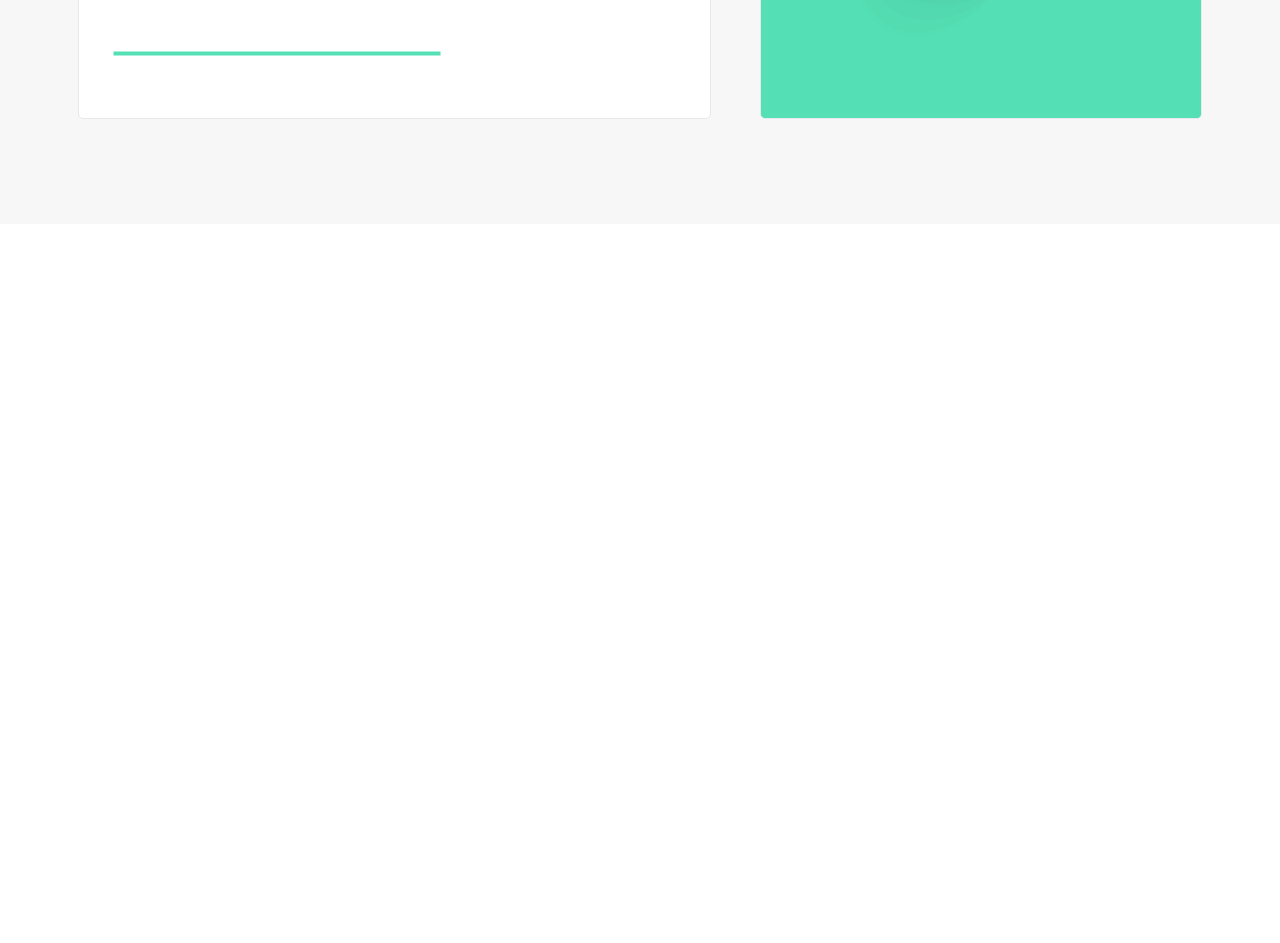
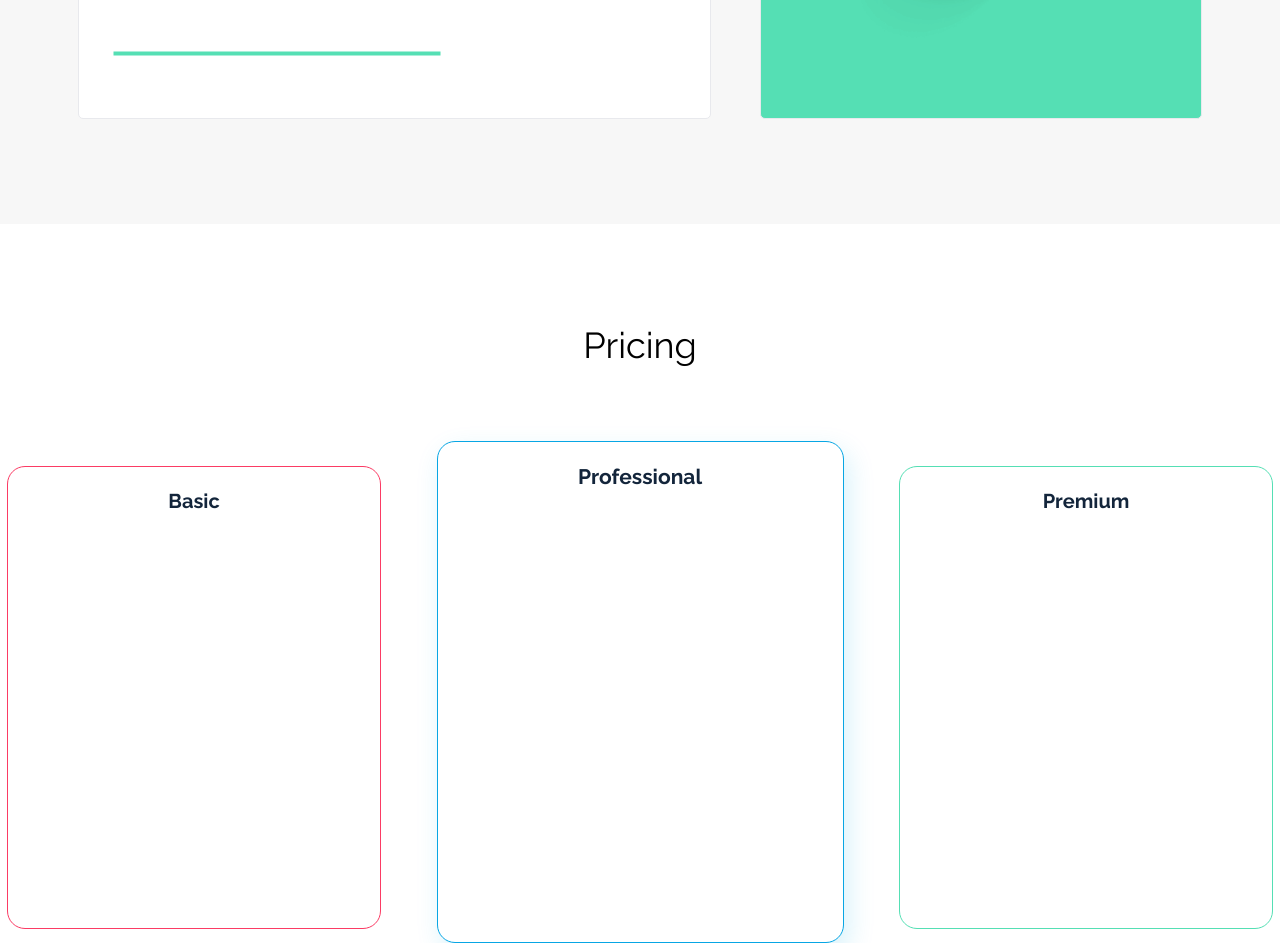
Before and after one commit to LalaSimon/BestShop, a plain HTML site: page index.html in a window 1280 px wide. Shown: the part 2505-3448 px from the top of the page. Before the commit the page ends 2729 px from the top, so only its background shows below. Drawn offline with nearby package versions, Linux system fonts and the light colour scheme.

Commit message:
4 1/2 done

```diff
--- a/css/style.css
+++ b/css/style.css
@@ -436,3 +436,79 @@ a:hover {
     width: 4px;
     transform: rotate(90deg);
 }
+
+/* pricing */
+
+.pricing--container {
+    width: 1266px;
+    margin: 0 auto;
+}
+.pricing--title {
+    text-align: center;
+    font: normal normal normal 36px/42px Raleway;
+    letter-spacing: 0px;
+    opacity: 1;
+    color: var(--color-black);
+    font-size: 36px;
+    margin-top: 100px;
+}
+.pricing--boxes--wrapper {
+    display: flex;
+    margin-top: 50px;
+    justify-content: space-between;
+}
+.pricing--boxes--basic {
+    background: #ffffff 0% 0% no-repeat padding-box;
+    border: 1px solid var(--color-redish);
+    border-radius: 18px;
+    opacity: 1;
+    width: 372px;
+    height: 461px;
+    margin-top: 50px;
+}
+.pricing--boxes--basic-title {
+    text-align: center;
+    font: normal normal bold 20px/1px Raleway;
+    letter-spacing: 0px;
+    color: #13253b;
+    opacity: 1;
+    margin-top: 34px;
+    font-size: 20px;
+}
+.pricing--boxes--professional {
+    background: #ffffff 0% 0% no-repeat padding-box;
+    border: 1px solid var(--color-primary);
+    border-radius: 18px;
+    opacity: 1;
+    width: 405px;
+    height: 500px;
+    box-shadow: 5px 10px 27px #07ace629;
+    margin-top: 25px;
+}
+.pricing--boxes--professional-title {
+    text-align: center;
+    font: normal normal bold 20px/1px Raleway;
+    letter-spacing: 0px;
+    color: #13253b;
+    opacity: 1;
+    margin-top: 34px;
+    font-size: 21px;
+}
+.pricing--boxes--premium {
+    background: #ffffff 0% 0% no-repeat padding-box;
+    border: 1px solid var(--color-green);
+    border-radius: 18px;
+    opacity: 1;
+    width: 372px;
+    height: 461px;
+    margin-top: 50px;
+}
+.pricing--boxes--premium-title {
+    text-align: center;
+    font: normal normal bold 20px/1px Raleway;
+    letter-spacing: 0px;
+    color: #13253b;
+    opacity: 1;
+    margin-top: 34px;
+    font-size: 20px;
+}
--- a/index.html
+++ b/index.html
@@ -153,6 +153,26 @@
                     </div>
                 </div>
             </section>
+            <section class="pricing">
+                <div class="pricing--container">
+                    <h2 class="pricing--title">Pricing</h2>
+                    <div class="pricing--boxes--wrapper">
+                        <div class="pricing--boxes--basic">
+                            <h3 class="pricing--boxes--basic-title">Basic</h3>
+                        </div>
+                        <div class="pricing--boxes--professional">
+                            <h3 class="pricing--boxes--professional-title">
+                                Professional
+                            </h3>
+                        </div>
+                        <div class="pricing--boxes--premium">
+                            <h3 class="pricing--boxes--premium-title">
+                                Premium
+                            </h3>
+                        </div>
+                    </div>
+                </div>
+            </section>
         </main>
     </body>
 </html>
```
